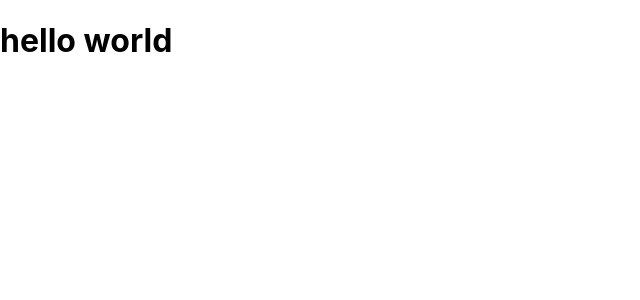
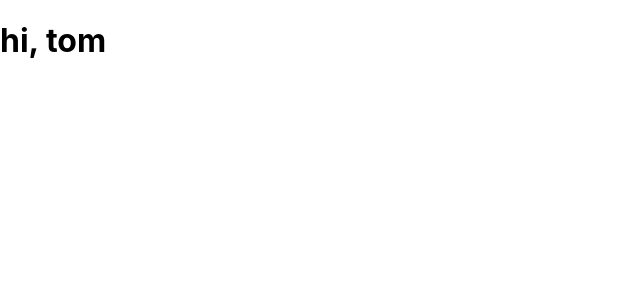
Before and after one commit to buho111/udemy-react-redux-client-application, a React (Create React App) app: page / in a window 1280 px wide. Shown: the top 300 px of the page, without its empty margins (0-640 px from the left). Built offline with nearby package versions, Linux system fonts and the light colour scheme.

Commit message:
learn jsx syntax

```diff
--- a/src/App.js
+++ b/src/App.js
@@ -1,9 +1,9 @@
 
 function App() {
+  const greeting = "hi, tom";
+  const dom = <h1 classname="foo">{greeting}</h1>
   return (
-    <h1>
-          hello world
-    </h1>
+    dom
   );
 }
 
```
